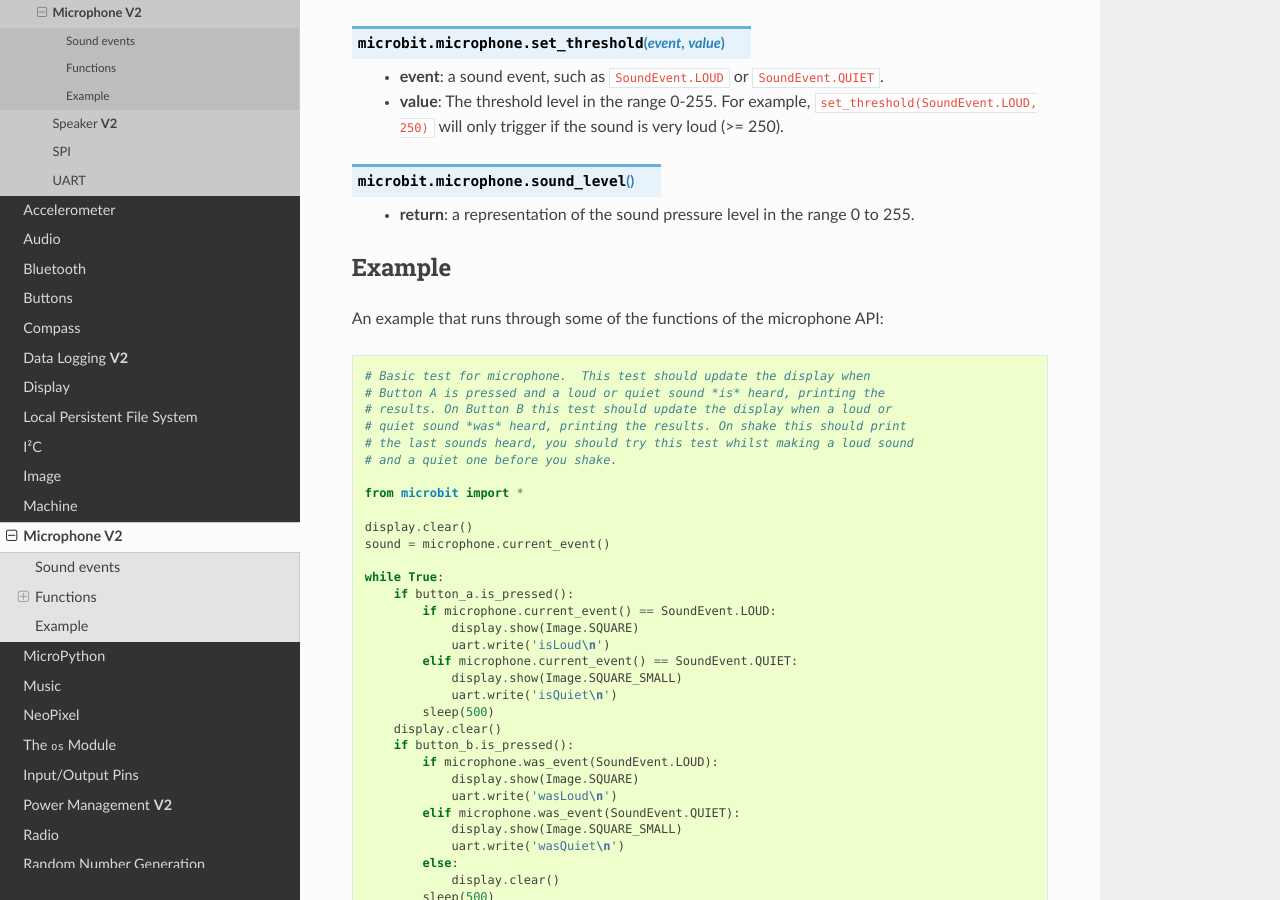
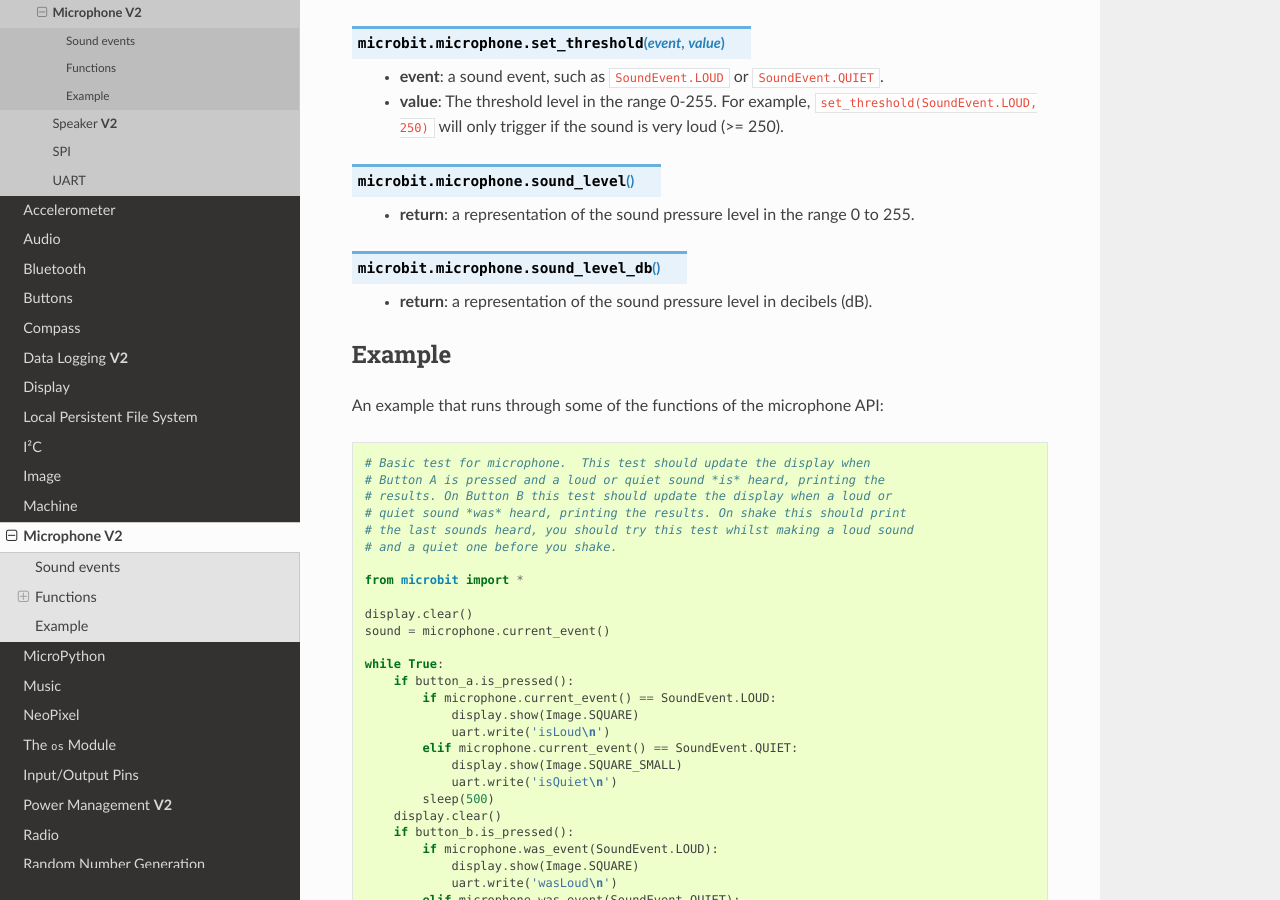
Before and after one commit to bbcmicrobit/micropython, a Sphinx documentation site: the page built from docs/microphone.rst, in a window 1280 px wide and 900 px high, scrolled down 1350 px. Built offline with Sphinx 7.4.7 and the Read the Docs theme 2.0.0, drawn with Linux system fonts in a browser that asks for light colours.

Commit message:
docs: Add microphone.sound_level_db() function.

```diff
--- a/docs/microbit_micropython_api.rst
+++ b/docs/microbit_micropython_api.rst
@@ -108,6 +108,8 @@
     set_threshold(128)
     # Returns a representation of the sound pressure level in the range 0 to 255.
     sound_level()
+    # Returns a representation of the sound pressure level in decibels (dB).
+    sound_level_db()
 
 Pins
 ----
--- a/docs/microphone.rst
+++ b/docs/microphone.rst
@@ -70,6 +70,9 @@
     * **return**: a representation of the sound pressure level in the range 0 to
       255.
 
+.. py:function:: sound_level_db()
+
+    * **return**: a representation of the sound pressure level in decibels (dB).
 
 Example
 =======
```
